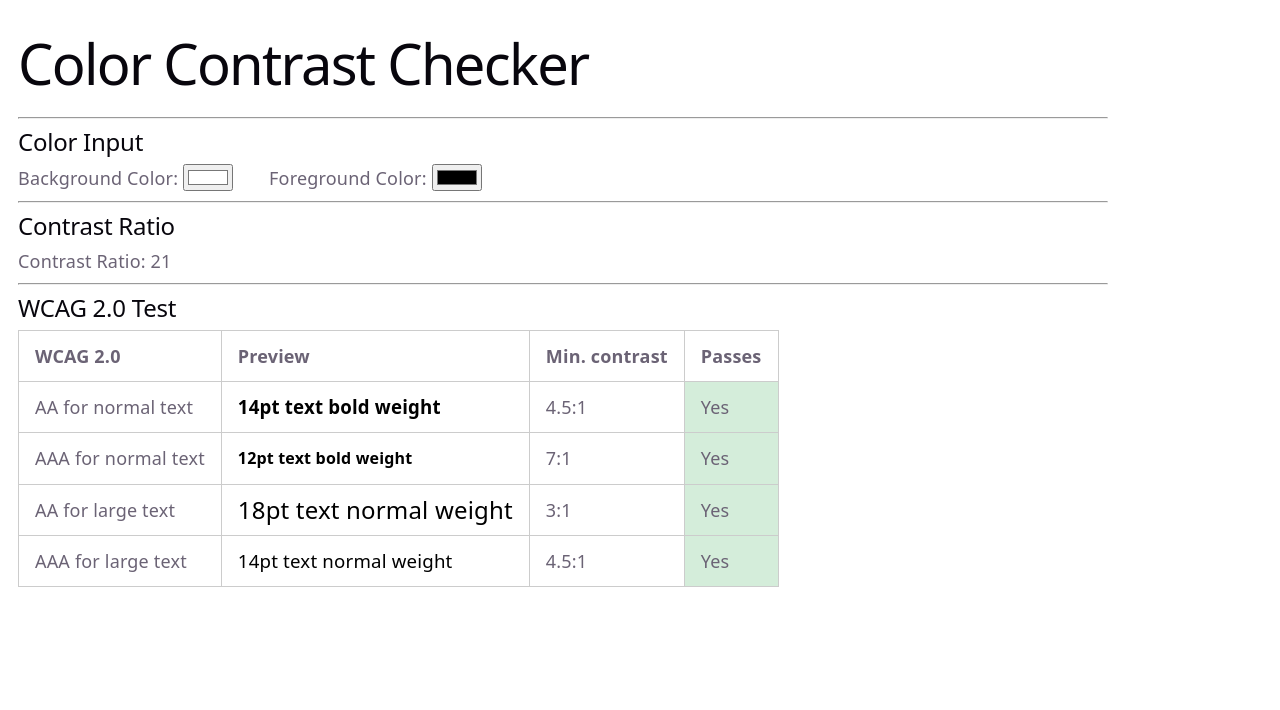
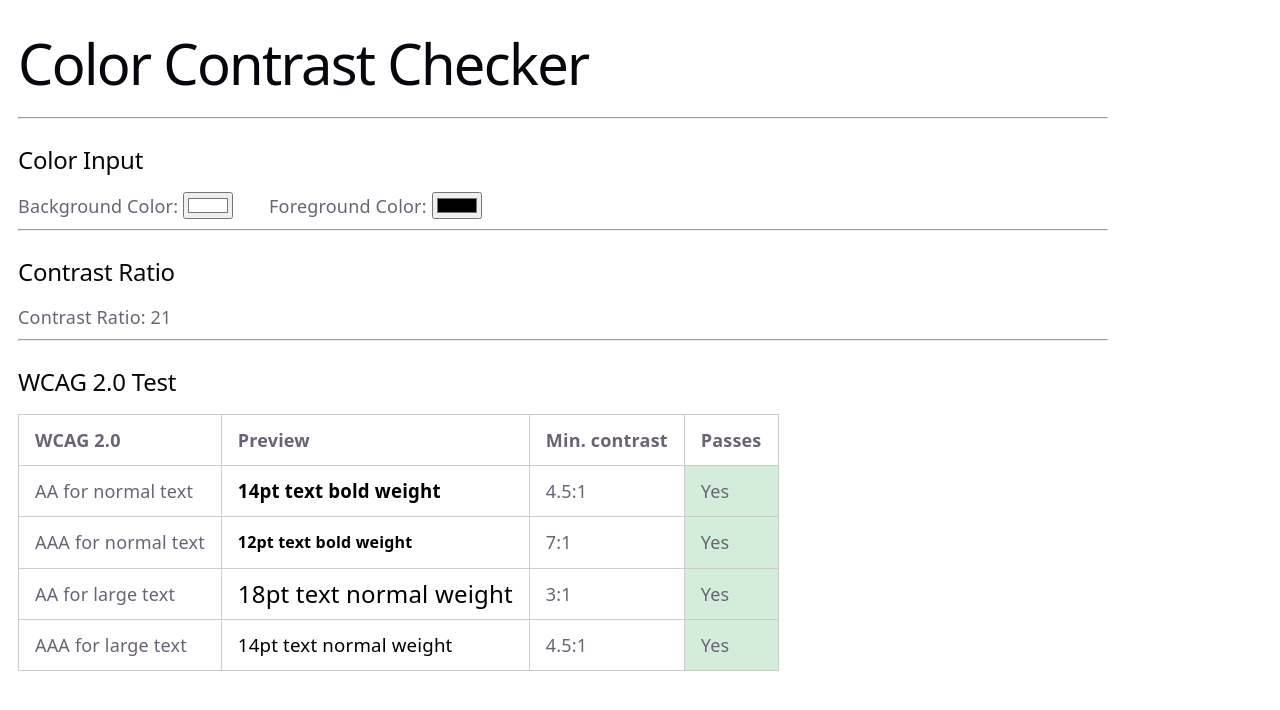
Before and after one commit to AdoraWyne/color-contrast-checker, a React (Vite) app: page / in a window 1280 px wide. Shown: the top 710 px of the page. Built offline with nearby package versions, Linux system fonts and the light colour scheme.

Commit message:
Add style to h2 tag

```diff
--- a/src/App.css
+++ b/src/App.css
@@ -1,3 +1,7 @@
+h2 {
+  margin: 1rem 0;
+}
+
 .color-input {
   display: flex;
   gap: 2rem;
```
